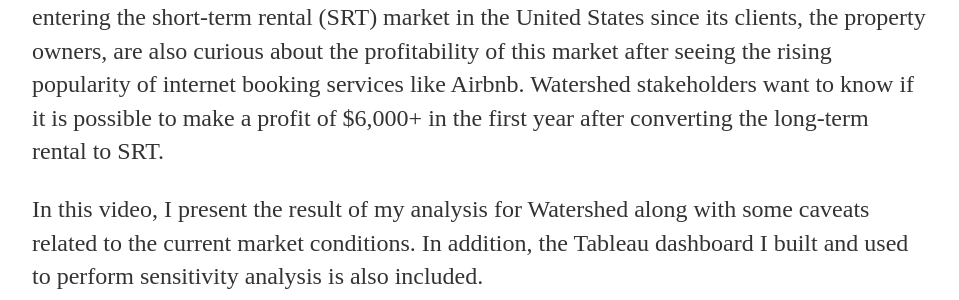
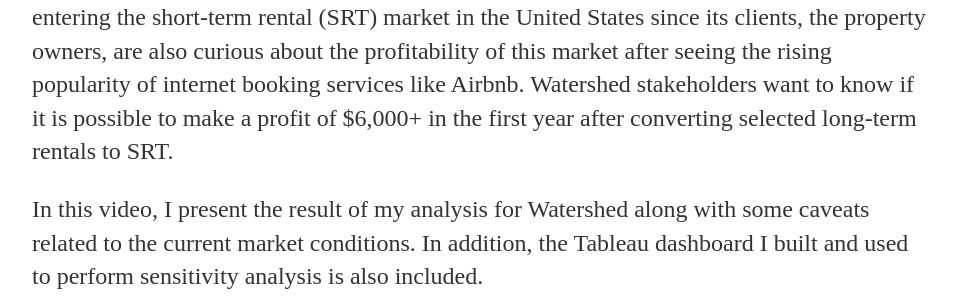
Before and after one commit to mai-nguyen/mai-nguyen.github.io, a Jekyll site: the page built from projects/index.html, in a window 1280 px wide. Shown: the part 321-621 px from the top of the page, without its empty margins (160-1119 px from the left). Built offline with Jekyll 4.4.1, drawn with Linux system fonts in a browser that asks for light colours; some of the changed text lies outside the part shown.

Commit message:
Update index.html

```diff
--- a/projects/index.html
+++ b/projects/index.html
@@ -8,7 +8,7 @@
 	<p>The data and project requirements are obtained from Duke University through the
 <a href = "https://www.coursera.org/specializations/excel-mysql">Excel to MySQL: Analytic Techniques for Business<a> specialization.</p>
 
-  <p>In this project, Watershed Properties, a property management company, is interested in entering the short-term rental (SRT) market in the United States since its clients, the property owners, are also curious about the profitability of this market after seeing the rising popularity of internet booking services like Airbnb. Watershed stakeholders want to know if it is possible to make a profit of $6,000+ in the first year after converting the long-term rental to SRT. </p>
+  <p>In this project, Watershed Properties, a property management company, is interested in entering the short-term rental (SRT) market in the United States since its clients, the property owners, are also curious about the profitability of this market after seeing the rising popularity of internet booking services like Airbnb. Watershed stakeholders want to know if it is possible to make a profit of $6,000+ in the first year after converting selected long-term rentals to SRT. </p>
 
   <p>In this video, I present the result of my analysis for Watershed along with some caveats related to the current market conditions. In addition, the Tableau dashboard I built and used to perform sensitivity analysis is also included.</p>
 
```
